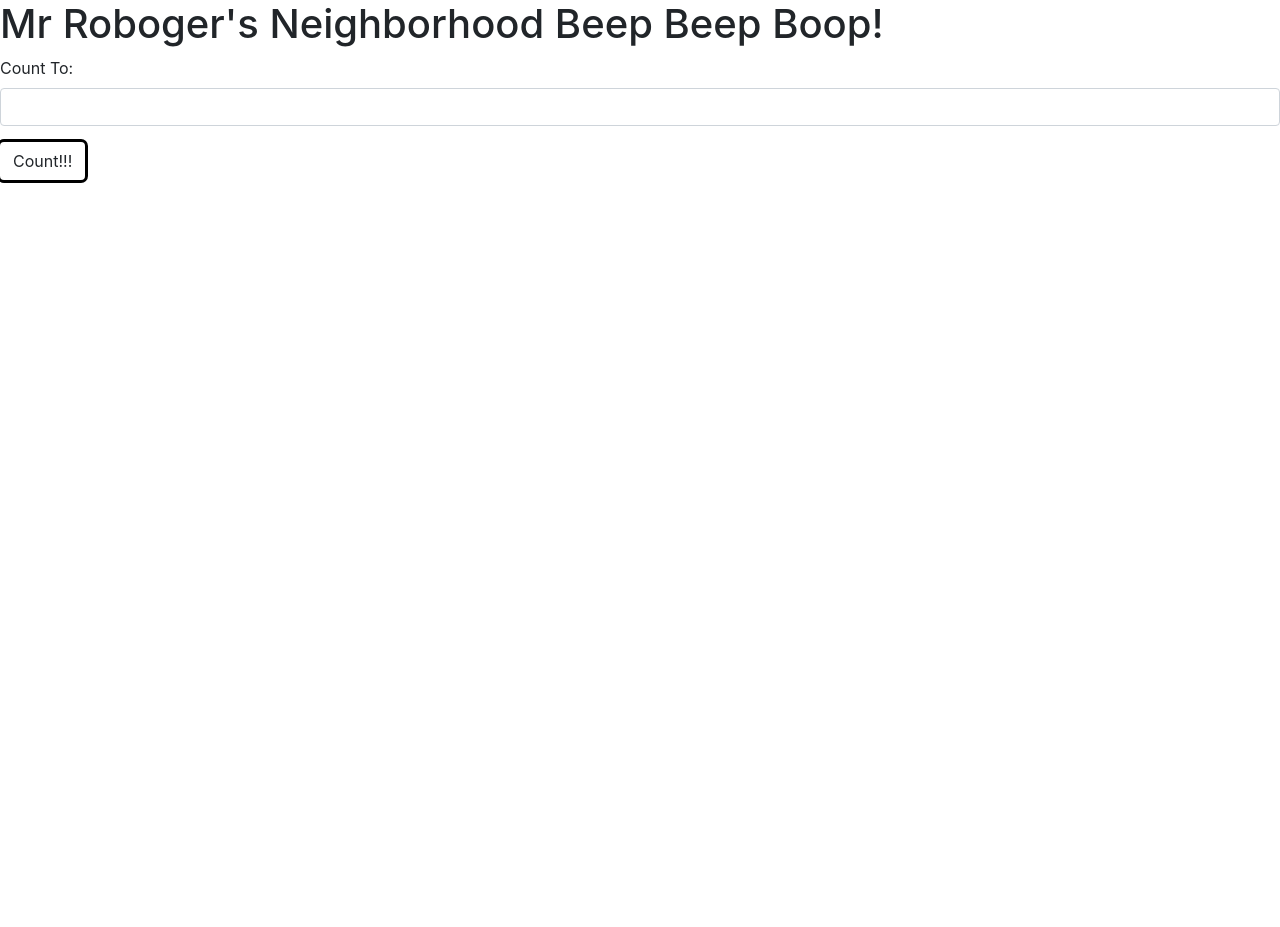
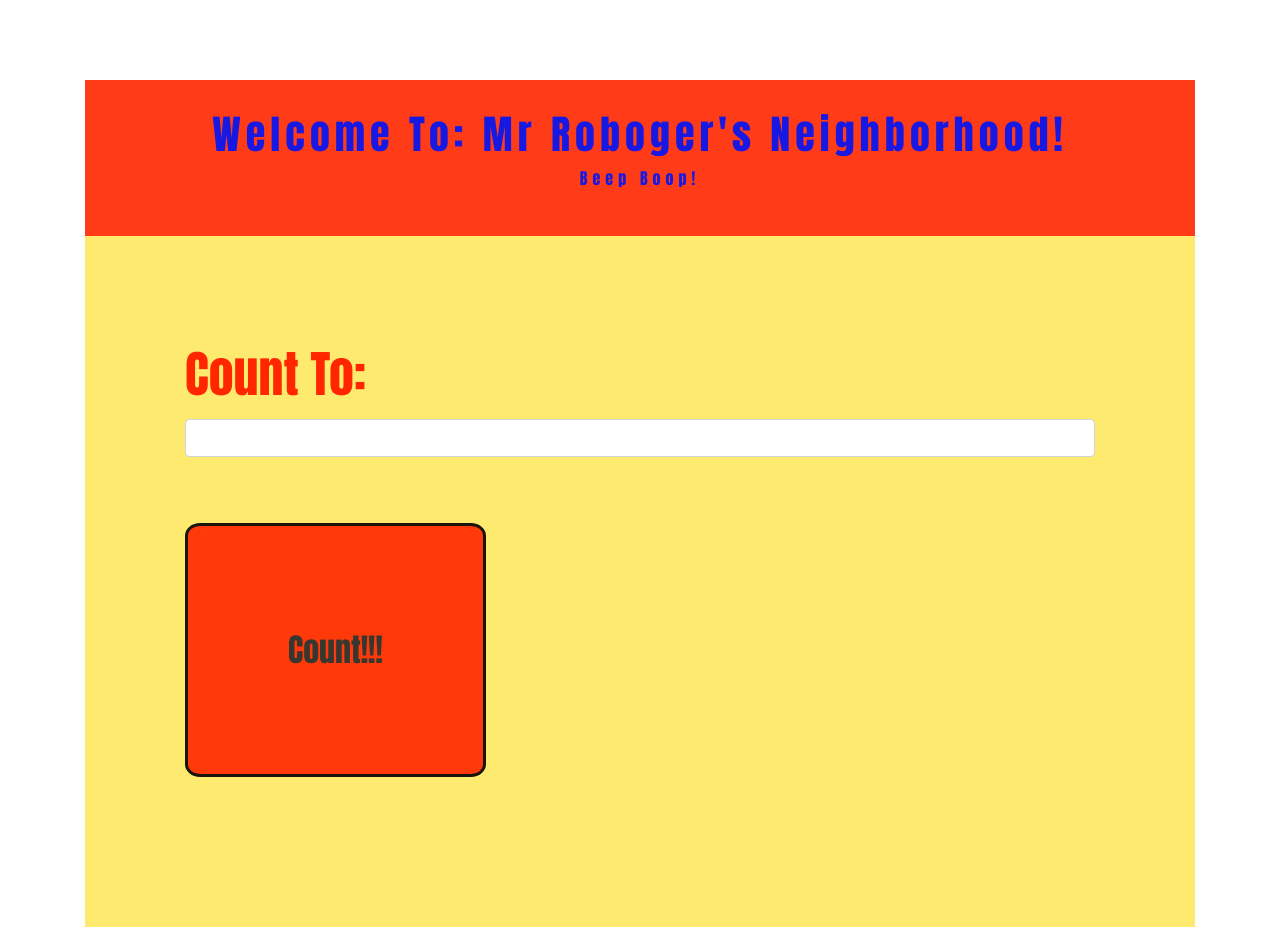
Before and after one commit to jd-fj/Mr.-Roboger-s-Neighborhood, a plain HTML site: page index.html in a window 1280 px wide. Before the commit the page ends 800 px from the top, so only its background shows below. Drawn offline with Linux system fonts and the light colour scheme.

Commit message:
update the css styles to give it a mr. roger's color theme

```diff
--- a/css/styles.css
+++ b/css/styles.css
@@ -1,4 +1,40 @@
-button {
-  color: red;
-  outline: solid black;
+.header {
+  color: rgb(0, 0, 225);
+  background-color: rgb(255, 38, 0);
+  padding: 30px;
+  text-align: center;
+  font-family: Impact, sans-serif;
+  letter-spacing: 5px;
+  margin-top: 80px;
+  opacity: .9;
 }
+
+.userSection {
+  padding: 100px;
+
+  background-color: rgb(255, 234, 112);
+}
+
+div label {
+  color: rgb(255, 38, 0);
+  font-family: impact, sans-serif;
+  font-size: 50px;
+}
+
+form .btn {
+  border: solid black;
+  border-radius: 5%;
+  font-family: impact;
+  font-size: xx-large;
+  padding: 100px;
+  margin: 50px;
+  margin-left: 0;
+  background-color: rgb(255, 38, 0);
+  opacity: .9;
+}
+
+#result {
+  font-family: impact;
+  font-size: xx-large;
+  word-spacing: 10px;
+}
--- a/index.html
+++ b/index.html
@@ -8,7 +8,12 @@
   <title>Mr. Roboger's Beep Beep Boop Boop</title>
 </head>
 <body>
-  <h1>Mr Roboger's Neighborhood Beep Beep Boop!</h1>
+  <div class="container">
+    <div class="header">
+      <h1>Welcome To: Mr Roboger's Neighborhood!</h1>
+      <p>Beep Boop!</p>
+    </div>
+    <div class="userSection">
       <form id="numberForm">
         <div class="form-group">
           <label for="inputNumber">Count To:</label>
@@ -19,6 +24,7 @@
       </form>
       <div id="result">
       </div>
-
+    </div>
+  </div>
 </body>
 </html>
```
Lines whose indentation alone changed are shown as unchanged.
